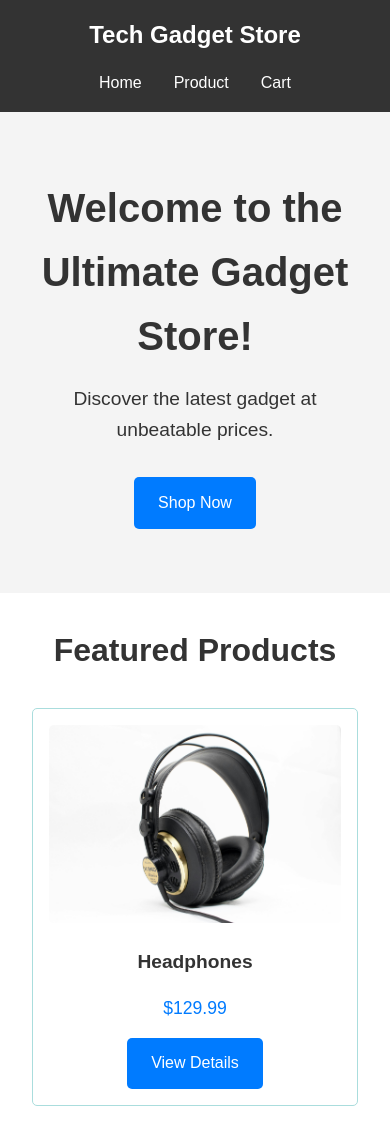
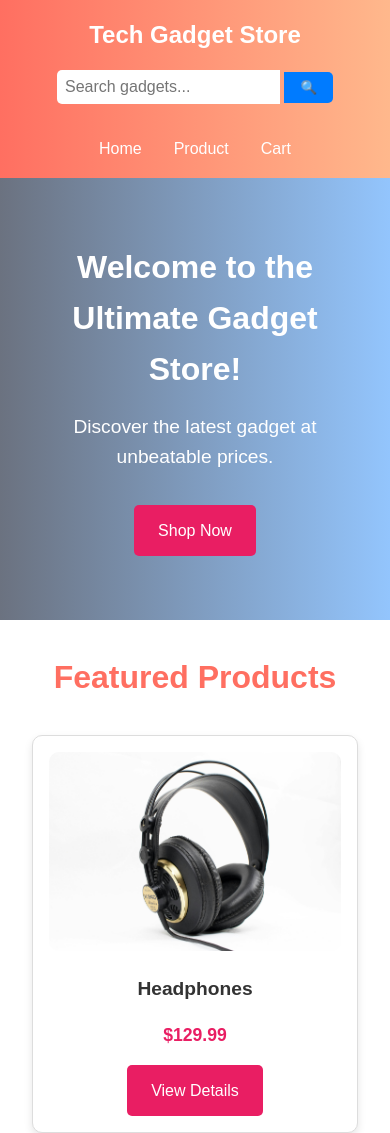
Before and after one commit to Rishikr30/Gadget-Store, a plain HTML site: page index.html in a window 390 px wide. Shown: the top 1133 px of the page. Drawn offline with Linux system fonts and the light colour scheme.

Commit message:
Inhance homepage UI

```diff
--- a/index.html
+++ b/index.html
@@ -12,6 +12,10 @@
         <div class="logo">
             <h1>Tech Gadget Store</h1>
         </div>
+        <div class="search-bar">
+            <input type="text" placeholder="Search gadgets...">
+            <button>🔍</button>
+        </div>
         <nav>
             <ul>
                 <li><a href="index.html">Home</a></li>
@@ -24,7 +28,7 @@
       <section class="hero">
         <h2>Welcome to the Ultimate Gadget Store!</h2>
         <p>Discover the latest gadget at unbeatable prices.</p>
-        <a href="products.html" class="btn">Shop Now</a>
+        <a href="products.html" class="btn" target="_blank">Shop Now</a>
       </section>
       <!-- featured product -->
        <section class="featured">
@@ -76,7 +80,7 @@
        </section>
 <!-- footer -->
        <footer>
-        <p>&copy; 2025 Gadget Store. All rights reserved.</p>
+        <p>&copy; 2025 Gadget Store by Rishi. All rights reserved.</p>
        </footer>
 </body>
 </html>
--- a/style.css
+++ b/style.css
@@ -6,29 +6,50 @@
 }
 
 body {
-    font-family: Arial, sans-serif;
+    font-family: Arial,'Poppins', sans-serif;
     line-height: 1.6;
     color: #333;
+    background: #f9f9f9;
 }
 
 /* Header */
 header {
-    background: #333;
-    color: #fff;
-    padding: 1rem;
+    background: linear-gradient(90deg, #ff6f61, #ffb88c);
+    color:#fff;
+    padding: 1rem 2rem;
     display: flex;
     justify-content: space-between;
     align-items: center;
+    box-shadow: 0 2px 5px rgba(0, 0, 0, 1);
 }
 
 .logo h1{
     font-size: 1.5rem;
-
+    font-weight: 700;
+}
+.search-bar input{
+    padding: 0.5rem;
+    border: none;
+    border-radius: 5px 0 00 5px;
+    font-size: 1rem;
 }
 
+.search-bar button{
+    padding:  0.5rem 1rem;
+    border: none;
+    background: #007bff;
+    color: #fff;
+    border-radius: 0 5px 5px 0;
+    cursor: pointer;
+}
+
+.search-bar button:hover{
+    background: #0056b3;
+}
 nav ul{
     list-style: none;
     display: flex;
+    align-items: center;
 }
 
 nav ul li{
@@ -39,19 +60,36 @@ nav ul li a{
     color: #fff;
     text-decoration: none;
     font-size: 1rem;
+    font-weight: 500;
 }
 
 nav ul li a:hover{
-    color: #f4f4f4;
+    color: #ffebeb;
 }
 
+.cart-icon{
+    position: relative;
+    font-size: 1.2rem;
+}
+
+.cart-icon span{
+    position: absolute;
+    top: -10px;
+    right: -10px;
+    background: #e91e63;
+    color: #fff;
+    border-radius: 50%;
+    padding: 0.2rem 0.5rem;
+    font-size: 0.8rem;
+}
 
 /* hero section */
 
 .hero{
-    background: #f4f4f4;
+    background: linear-gradient(90deg, #6b7280, #93c5fd);
     text-align: center;
     padding: 4rem 2rem;
+    color: #fff;
 }
 
 .hero h2{
@@ -65,15 +103,16 @@ nav ul li a:hover{
 }
 .btn{
     display: inline-block;
-    background: #007bff;
+    background: #e91e63;
     color: #fff;
     padding: 0.8rem 1.5rem;
     text-decoration: none;
     border-radius: 5px;
+    font-weight: 500;
 }
 
 .btn:hover{
-    background: #0056b3
+    background: #c2185b
 }
 
 /* product */
@@ -81,48 +120,57 @@ nav ul li a:hover{
 .featured{
     padding: 2rem;
     text-align: center;
+    background: #fff;
 }
 
 .featured h2{
     font-size: 2rem;
     margin-bottom: 2rem;
+    color: #ff6f61;
 }
 
 .product-grid{
     display: grid;
-    grid-template-columns: repeat(auto-fix, minimax(250px, 1fr));
+    grid-template-columns: repeat(auto-fit, minmax(250px, 1fr));
     gap: 2rem;
 
 }
 
 .product-card{
     background: #fff;
-    border: 1px solid #add;
+    border: 1px solid #ddd;
     padding: 1rem;
-    border-radius: 5px;
+    border-radius: 10px;
     text-align: center;
+    transition: transform 0.3s;
+    box-shadow: 0 4px 8px rgba(0, 0, 0, 0.1);
 }
 
+.product-card:hover{
+    transform: translateY(-5px);
+}
 .product-card img{
     max-width: 100%;
     height: auto;
-    border-radius: 5px;
+    border-radius: 10px;
 }
 
 .product-card h3{
     font-size: 1.2rem;
     margin: 1rem 0;
+    color: #333;
 }
 
 .product-card p{
-    color: #007bff;
+    color: #e91e63;
     font-size: 1.1rem;
+    font-weight: 600;
     margin-bottom: 1rem;
 }
 
 /* footer */
 footer{
-    background: #333;
+    background: linear-gradient(90deg, #ff6f61, #ffb88c);
     color: #fff;
     text-align: center;
     padding: 1rem;
@@ -136,11 +184,16 @@ footer{
         flex-direction: column;
         text-align: center;
     }
+    .search-bar{
+        margin: 1rem 0;
+    }
     nav ul{
         margin-top: 1rem;
     }
     nav ul li{
         margin: 0 1rem;
     }
-    .
+    .hero h2 {
+        font-size: 2rem;
+    }
 }
```
